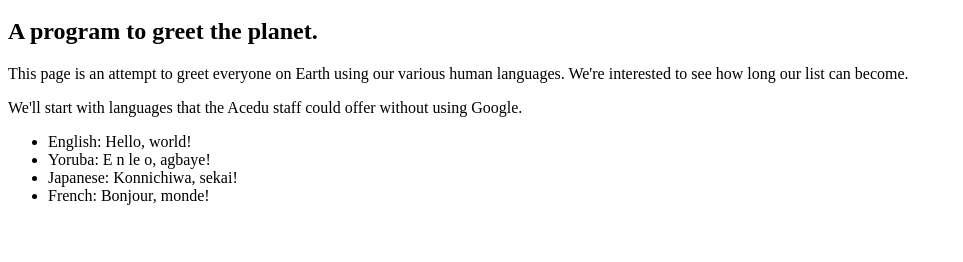
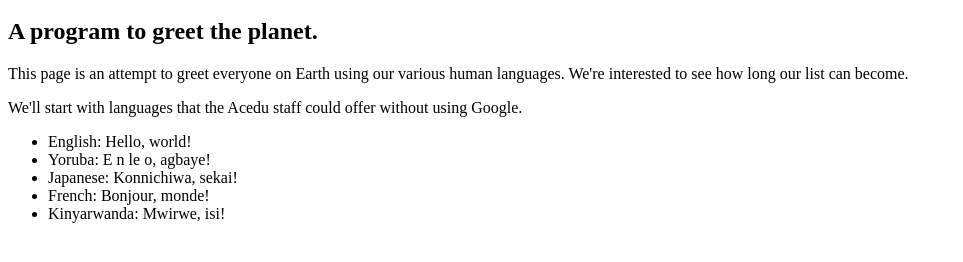
Before and after one commit to SAMODMUKADAM21/Languages, a plain HTML site: page index.html in a window 1280 px wide. Shown: the part 48-310 px from the top of the page, without its empty margins (0-963 px from the left). Drawn offline with Linux system fonts and the light colour scheme.

Commit message:
Insert the line of code back

```diff
--- a/index.html
+++ b/index.html
@@ -10,4 +10,5 @@
   <li> Yoruba: E n le o, agbaye! </li>
   <li> Japanese: Konnichiwa, sekai! </li>
   <li> French: Bonjour, monde! </li>
+  <li> Kinyarwanda: Mwirwe, isi! </li>
 </ul>
```
